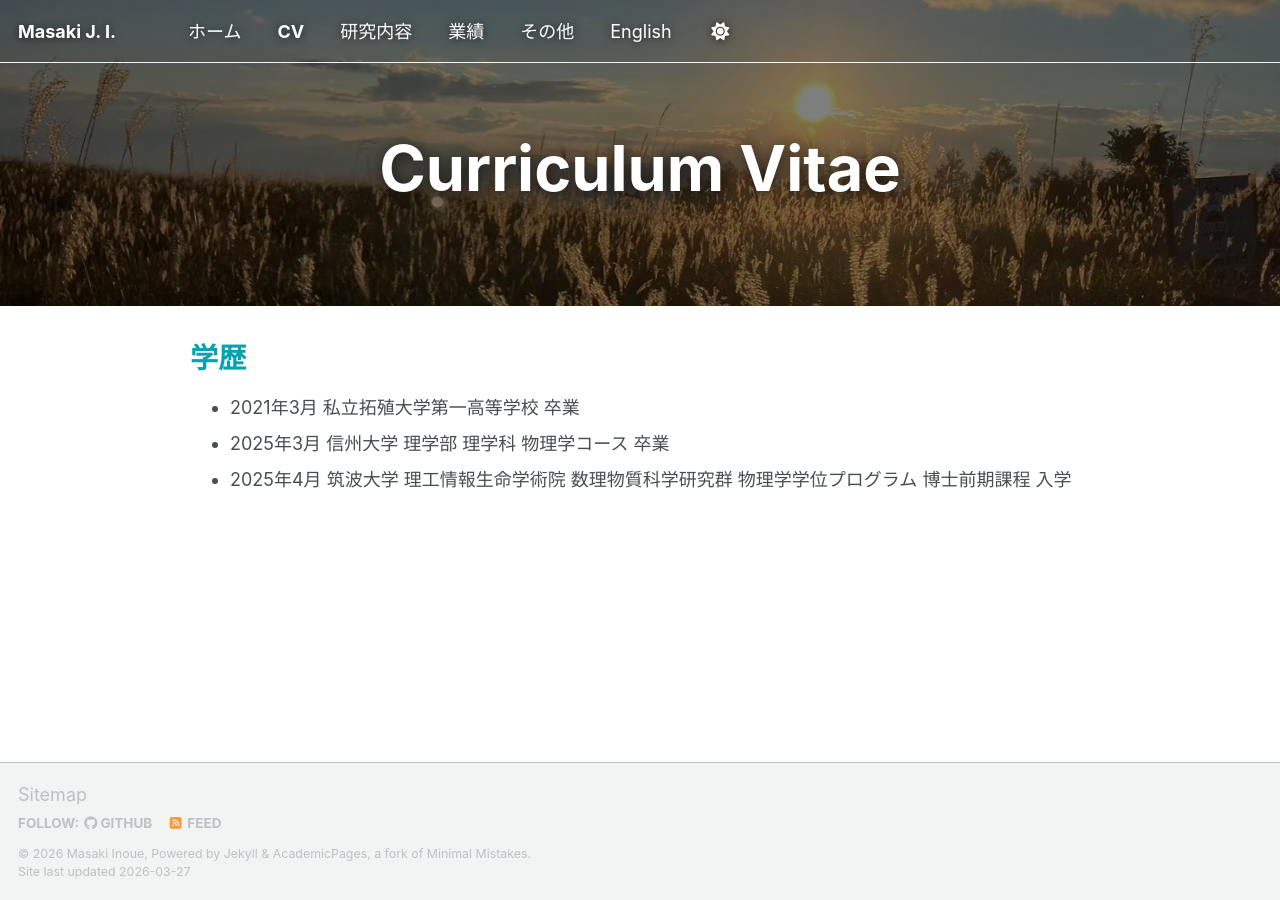
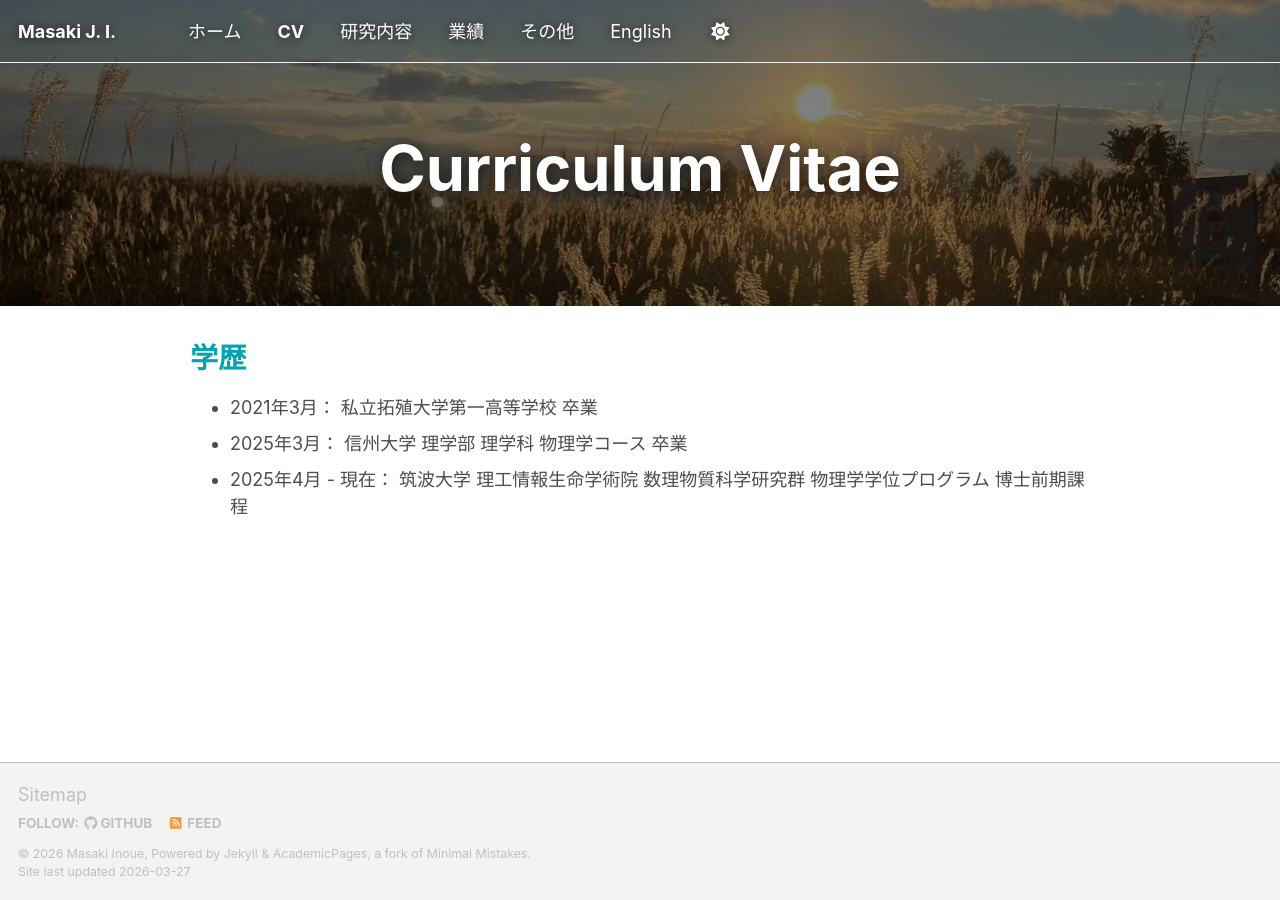
Before and after one commit to Masaki206/Masaki206.github.io, a Jekyll site: the page built from _pages/cv.md, in a window 1280 px wide. Built offline with Jekyll 4.4.1, drawn with Linux system fonts in a browser that asks for light colours; a script bundle is joined from its source files by our own code; library files that are not in the unit come from our copies.

Commit message:
Update cv.md

```diff
--- a/_pages/cv.md
+++ b/_pages/cv.md
@@ -10,6 +10,6 @@ header:
 
 学歴
 ======
-* 2021年3月 私立拓殖大学第一高等学校 卒業
-* 2025年3月 信州大学 理学部 理学科 物理学コース 卒業
-* 2025年4月 筑波大学 理工情報生命学術院 数理物質科学研究群 物理学学位プログラム 博士前期課程 入学
+* 2021年3月： 私立拓殖大学第一高等学校 卒業
+* 2025年3月： 信州大学 理学部 理学科 物理学コース 卒業
+* 2025年4月 - 現在： 筑波大学 理工情報生命学術院 数理物質科学研究群 物理学学位プログラム 博士前期課程
```
